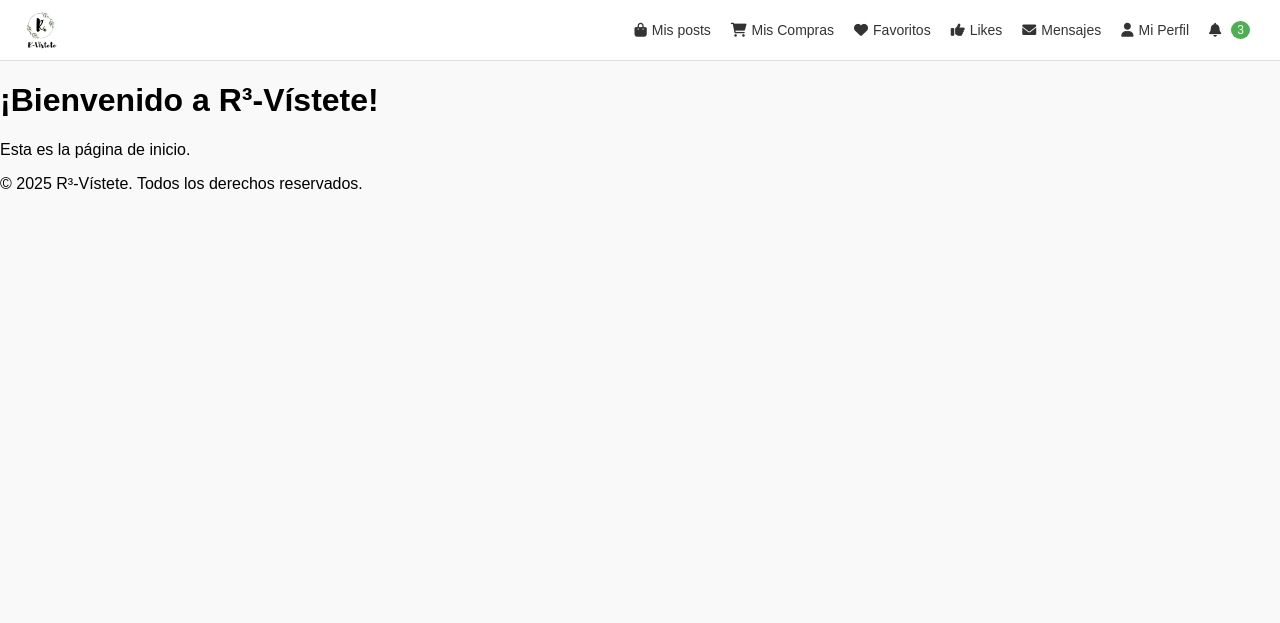
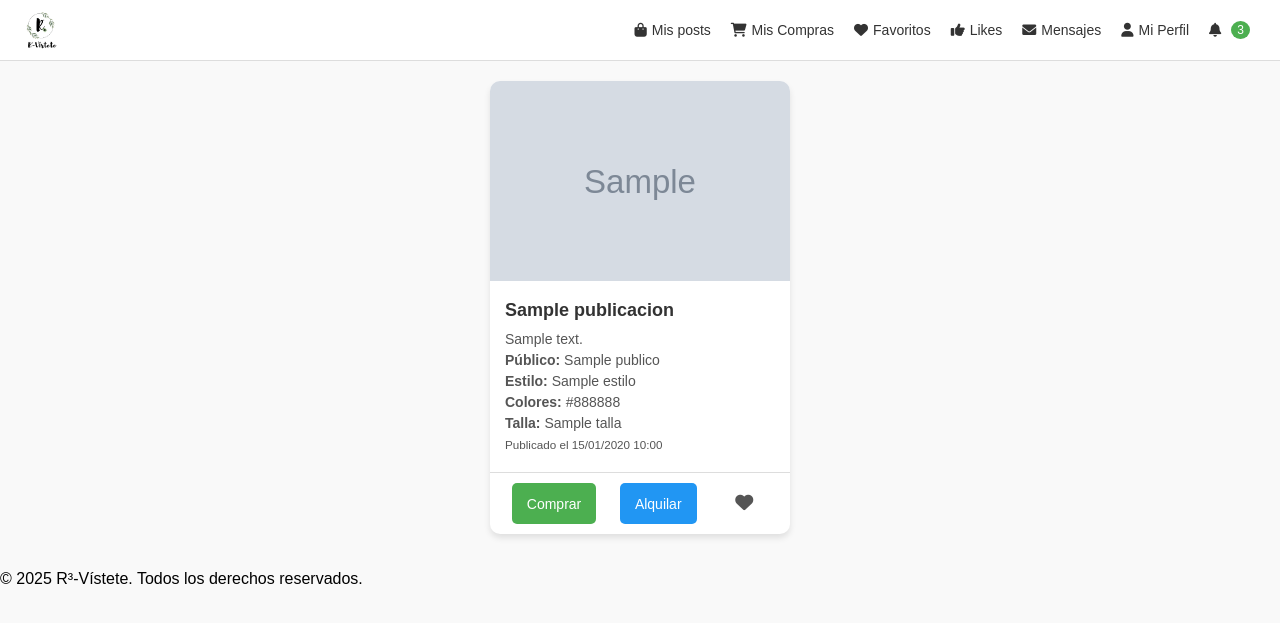
Before and after one commit to IngenieraIsa/rvistetePG, a Django app: template circular-fashion-app/fashion/templates/fashion/inicio.html in a window 1280 px wide. Shown: the top 623 px of the page. Run offline with Django 4.2, Linux system fonts and the light colour scheme; the template is opened without the code that fills it: most values are stand-ins (such as "Sample title", 1, 10 or a date in 2020); grey boxes marked "Sample" are stand-in pictures; data that the repository does not hold is empty.

Commit message:
publicaciones en base de datos

```diff
--- /dev/null
+++ b/circular-fashion-app/fashion/static/fashion/css/inicio.css
@@ -0,0 +1,74 @@
+.publicaciones-container {
+    display: flex;
+    flex-wrap: wrap;
+    gap: 20px;
+    justify-content: center;
+    padding: 20px;
+}
+
+.card {
+    width: 300px;
+    background: #fff;
+    border-radius: 10px;
+    box-shadow: 0 4px 6px rgba(0, 0, 0, 0.1);
+    overflow: hidden;
+    display: flex;
+    flex-direction: column;
+}
+
+.card-header img {
+    width: 100%;
+    height: 200px;
+    object-fit: cover;
+}
+
+.card-body {
+    padding: 15px;
+}
+
+.card-body h3 {
+    margin: 0 0 10px;
+    font-size: 18px;
+    color: #333;
+}
+
+.card-body p {
+    margin: 5px 0;
+    font-size: 14px;
+    color: #555;
+}
+
+.card-footer {
+    display: flex;
+    justify-content: space-around;
+    padding: 10px;
+    border-top: 1px solid #ddd;
+}
+
+.card-footer .btn {
+    padding: 10px 15px;
+    border: none;
+    border-radius: 5px;
+    cursor: pointer;
+    font-size: 14px;
+}
+
+.card-footer .btn-primary {
+    background-color: #4CAF50;
+    color: white;
+}
+
+.card-footer .btn-secondary {
+    background-color: #2196F3;
+    color: white;
+}
+
+.card-footer .btn-like {
+    background-color: transparent;
+    color: #555;
+    font-size: 18px;
+}
+
+.card-footer .btn-like:hover {
+    color: #e91e63;
+}
--- a/circular-fashion-app/fashion/templates/fashion/inicio.html
+++ b/circular-fashion-app/fashion/templates/fashion/inicio.html
@@ -3,6 +3,27 @@
 {% block title %}Inicio - R³-Vístete{% endblock %}
 
 {% block content %}
-<h1>¡Bienvenido a R³-Vístete!</h1>
-<p>Esta es la página de inicio.</p>
+<div class="publicaciones-container">
+    {% for publicacion in publicaciones %}
+    <div class="card">
+        <div class="card-header">
+            <img src="{{ publicacion.imagen_url }}" alt="{{ publicacion.titulo }}">
+        </div>
+        <div class="card-body">
+            <h3>{{ publicacion.titulo }}</h3>
+            <p>{{ publicacion.descripcion }}</p>
+            <p><strong>Público:</strong> {{ publicacion.publico }}</p>
+            <p><strong>Estilo:</strong> {{ publicacion.estilo|join:", " }}</p>
+            <p><strong>Colores:</strong> {{ publicacion.colores|join:", " }}</p>
+            <p><strong>Talla:</strong> {{ publicacion.talla }}</p>
+            <p><small>Publicado el {{ publicacion.fecha_publicacion|date:"d/m/Y H:i" }}</small></p>
+        </div>
+        <div class="card-footer">
+            <button class="btn btn-primary">Comprar</button>
+            <button class="btn btn-secondary">Alquilar</button>
+            <button class="btn btn-like"><i class="fas fa-heart"></i></button>
+        </div>
+    </div>
+    {% endfor %}
+</div>
 {% endblock %}
```
Also changed, not shown: circular-fashion-app/fashion/models.py (+22 -0 lines), circular-fashion-app/fashion/views.py (+9 -2 lines).
